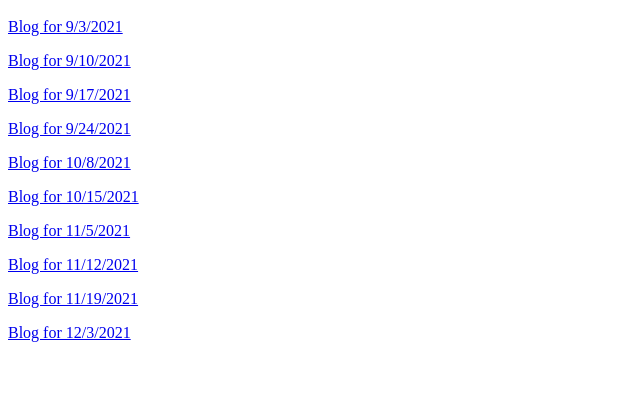
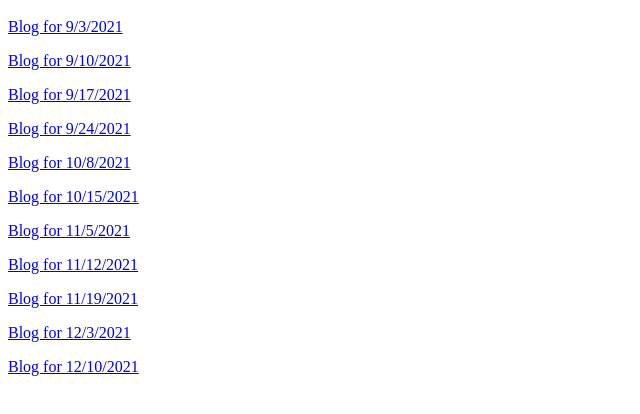
Before and after one commit to ecila1011/CS347, a plain HTML site: page index.html in a window 1280 px wide. Shown: the part 48-462 px from the top of the page, without its empty margins (0-640 px from the left). Drawn offline with Linux system fonts and the light colour scheme.

Commit message:
forgot the index oops

```diff
--- a/index.html
+++ b/index.html
@@ -14,6 +14,7 @@
       <p><a href="Nov12.html" target="_blank">Blog for 11/12/2021</a></p>
       <p><a href="Nov19.html" target="_blank">Blog for 11/19/2021</a></p>
       <p><a href="Dec3.html" target="_blank">Blog for 12/3/2021</a></p>
+      <p><a href="Dec10.html" target="_blank">Blog for 12/10/2021</a></p>
 
   </body>
 </html>
```
